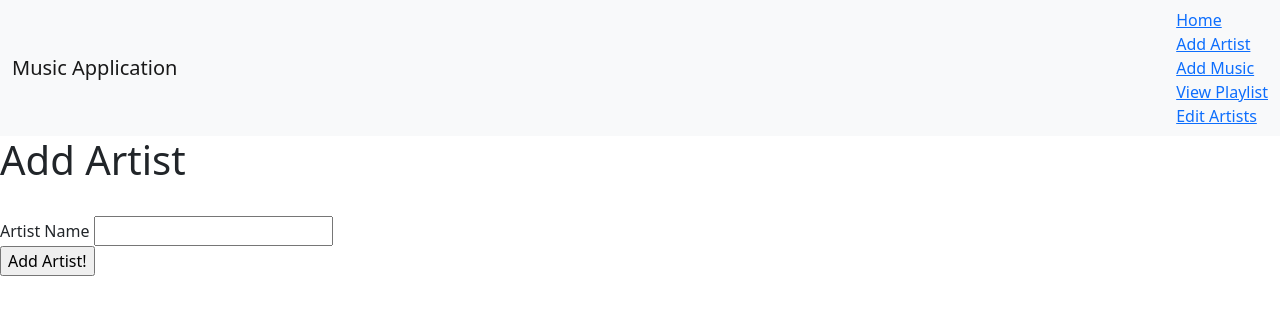
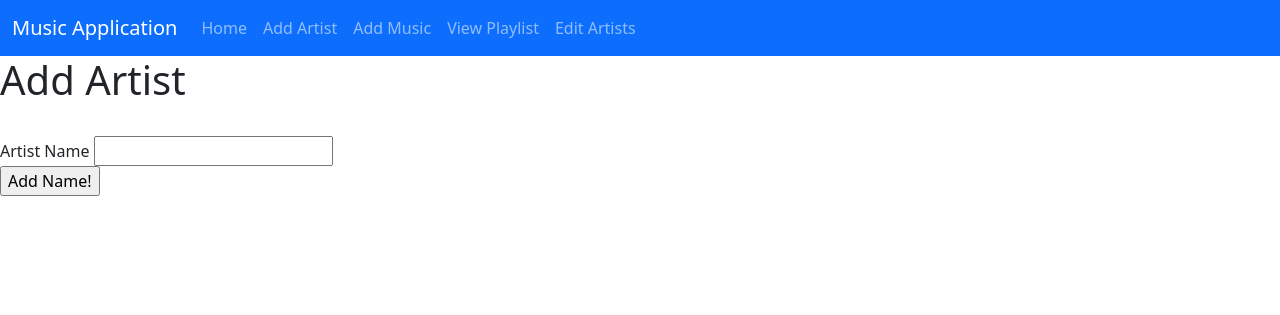
Before and after one commit to simharuk2021/musicapplication, a Flask app: page /add_artist in a window 1280 px wide. Shown: the top 315 px of the page. Run offline with Flask 2, Linux system fonts and the light colour scheme; some libraries are stand-ins or nearby versions.

Commit message:
navbar styling changes

```diff
--- a/application/models.py
+++ b/application/models.py
@@ -17,7 +17,7 @@ class Music(db.Model):
 
 class AddArtistForm(FlaskForm):
     artist_name = StringField('Artist Name')
-    submit = SubmitField('Add Artist!')
+    submit = SubmitField('Add Name!')
 
 class AddMusicForm(FlaskForm):
     track_name = StringField('Track Name')
--- a/application/routes.py
+++ b/application/routes.py
@@ -61,7 +61,7 @@ def edit_artist(artist_name):
         if edit_one_artist:
             edit_one_artist.artist_name = form.artist_name.data
             db.session.commit()
-            return redirect(url_for('edit_artists', message ="Artist Name Updated!"))
+            return redirect(url_for('edit', message ="Artist Name Updated!"))
     else:
         return render_template('edit_one_artist.html', edit_one_artist=edit_one_artist, form=form)
 
--- a/application/templates/edit_one_artist.html
+++ b/application/templates/edit_one_artist.html
@@ -5,7 +5,7 @@
 {% endblock %}
 
 {% block content %}
-<h2> The artist you want to edit is </h2> {{ edit_one_artist_name }}
+<h2> Enter the new artist name for {{ edit_one_artist.artist_name }} </h2>
 <br>
 <div>
     <form action ="{{ url_for('edit_artist', artist_name = edit_one_artist.artist_name) }}" method='POST'>
--- a/application/templates/navbar.html
+++ b/application/templates/navbar.html
@@ -10,19 +10,33 @@
     <script src="https://maxcdn.bootstrapcdn.com/bootstrap/3.4.1/js/bootstrap.min.js"></script> -->
 </head>
 
+
 <body>
-    <nav class="navbar navbar-inverse navbar-light bg-light" >
+    <nav class="navbar navbar-expand-lg navbar-dark bg-primary">
         <div class="container-fluid">
-            <div class="navbar-header">
-                <a class="navbar-brand" href="/">Music Application</a>
-            </div>
-            <ul class="nav navbar-nav">
-                <li><a href="/">Home</a></li>
-                <li><a href="/add_artist">Add Artist</a></li>
-                <li><a href="/add_music">Add Music</a></li>
-                <li><a href="/music_list">View Playlist</a></li>
-                <li><a href="/edit_artists">Edit Artists</a></li>
+            <a class="navbar-brand" href="/">Music Application</a>
+        <button class="navbar-toggler" type="button" data-bs-toggle="collapse" data-bs-target="#navbarNav" aria-controls="navbarNav" aria-expanded="false" aria-label="Toggle navigation">
+            <span class="navbar-toggler-icon"></span>
+        </button>
+        <div class="collapse navbar-collapse" id="navbarNav">
+            <ul class="navbar-nav">
+            <li class="nav-item">
+                <a class="nav-link" aria-current="page" href="/">Home</a>
+            </li>
+            <li class="nav-item">
+                <a class="nav-link" href="/add_artist">Add Artist</a>
+            </li>
+            <li class="nav-item">
+                <a class="nav-link" href="/add_music">Add Music</a>
+            </li>
+            <li class="nav-item">
+                <a class="nav-link" href="/music_list">View Playlist</a>
+            </li>
+            <li class="nav-item">
+                <a class="nav-link" href="/edit_artists">Edit Artists</a>
+            </li>
             </ul>
+        </div>
         </div>
     </nav>
     {% block content %}
```
Also changed, not shown: BLANK_README.md (+14 -14 lines).
